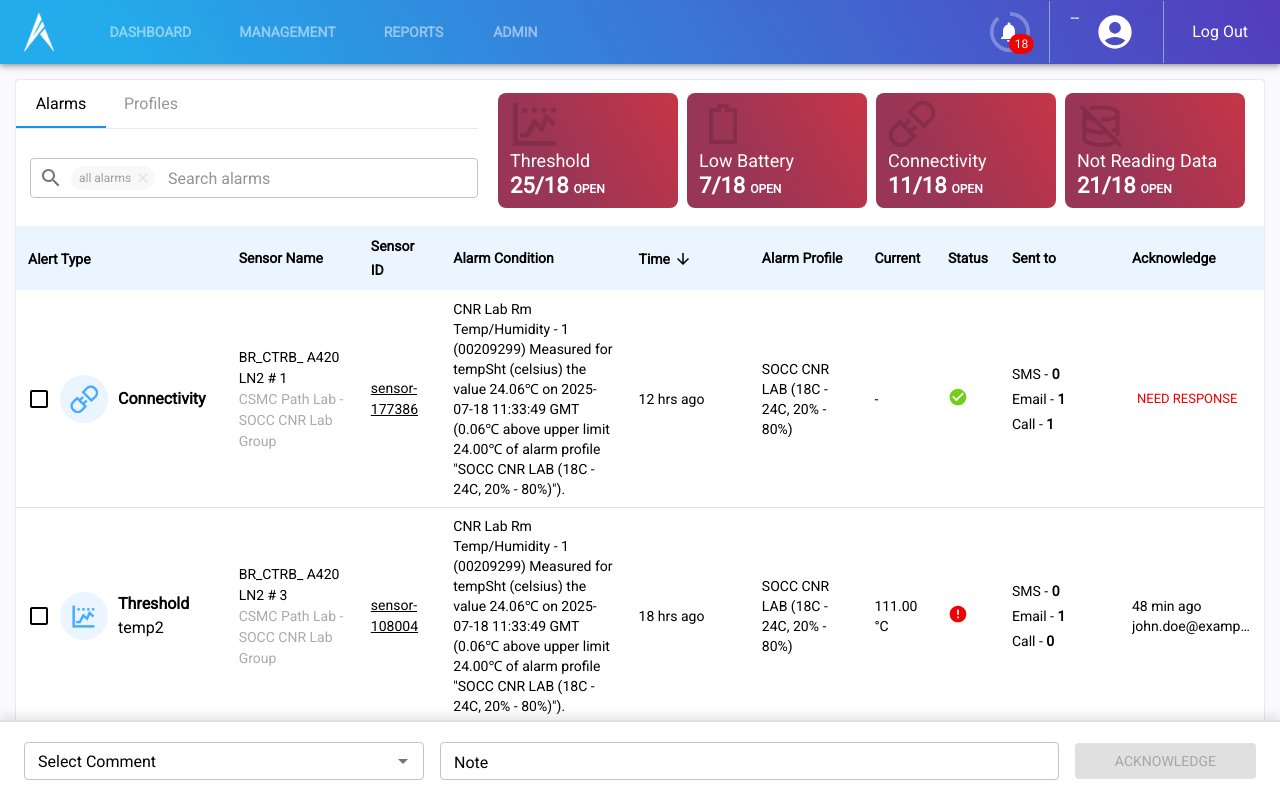
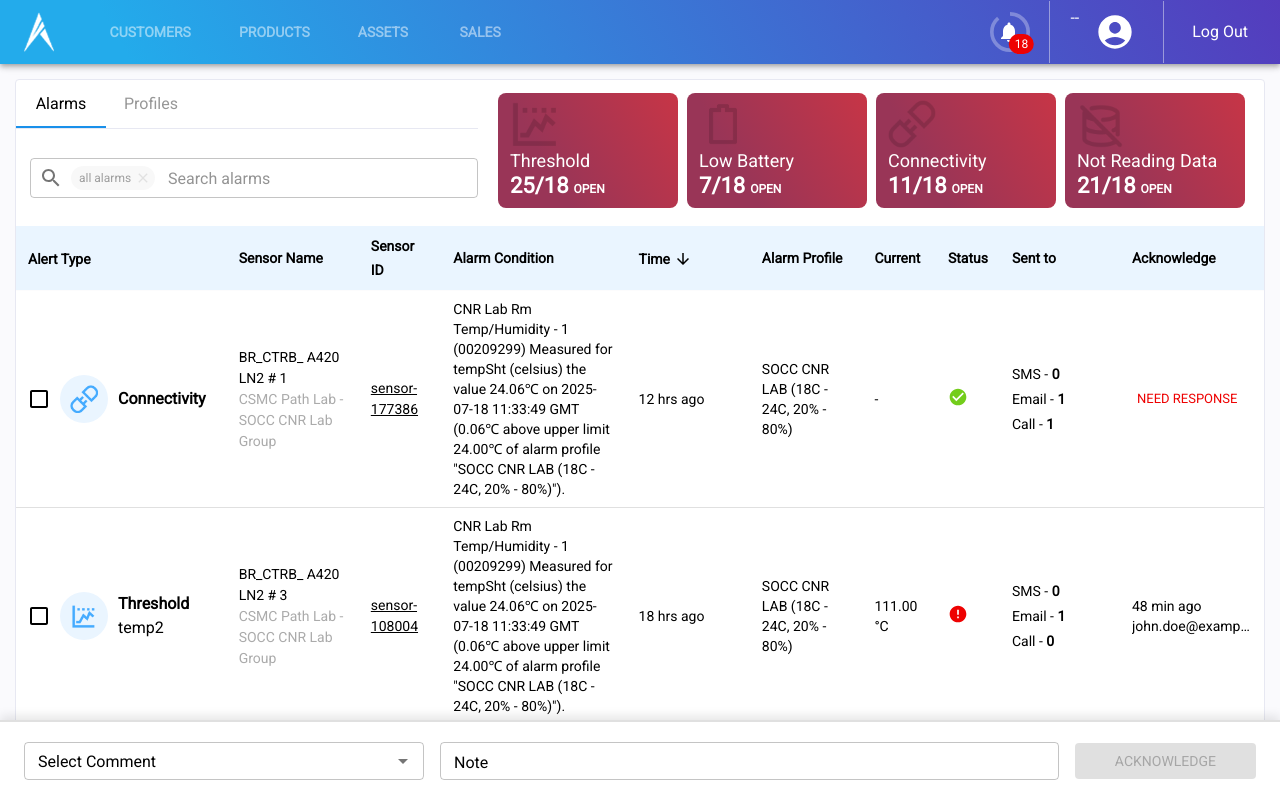
Before and after one commit to Aginova-gpt/crm-ai-frontend, a Next.js app: page /alarms in a window 1280 px wide. Shown: the top 798 px of the page. Built offline with nearby package versions, Linux system fonts and the light colour scheme; a web font is replaced by a local one.

Commit message:
Test push, Changed the Title of the page

```diff
--- a/package.json
+++ b/package.json
@@ -17,7 +17,7 @@
     "@mui/x-charts": "^8.5.1",
     "@tanstack/react-query": "^5.76.1",
     "@tanstack/react-query-devtools": "^5.17.19",
-    "next": "15.1.5",
+    "next": "^15.5.2",
     "next-themes": "^0.4.4",
     "openai": "^5.3.0",
     "react": "^18.3.1",
--- a/src/app/layout.tsx
+++ b/src/app/layout.tsx
@@ -19,7 +19,7 @@ const geistMono = Geist_Mono({
 });
 
 export const metadata: Metadata = {
-  title: "Sentinel Next",
+  title: "Aginova CRM",
   description: "Generated by create next app",
 };
 
--- a/src/app/page.tsx
+++ b/src/app/page.tsx
@@ -1,5 +1,5 @@
 "use client"
 export default function HomePage() {
   console.log('Backend URL:', process.env.NEXT_PUBLIC_BACKEND_URL);
-  return <h1>Welcome to Sentinel Next!</h1>;
+  return <h1>Welcome to Aginova CRM!</h1>;
 }
--- a/src/components/Navbar.tsx
+++ b/src/components/Navbar.tsx
@@ -91,10 +91,10 @@ export default function Navbar({}: NavbarProps) {
   };
 
   const getSelectedMenu = () => {
-    if (pathname.startsWith("/dashboard")) return "Dashboard";
-    if (pathname.startsWith("/management")) return "Management";
-    if (pathname.startsWith("/reports")) return "Reports";
-    if (pathname.startsWith("/admin")) return "Admin";
+    if (pathname.startsWith("/dashboard")) return "Customers";
+    if (pathname.startsWith("/management")) return "Products";
+    if (pathname.startsWith("/reports")) return "Assets";
+    if (pathname.startsWith("/admin")) return "Sales";
     if (pathname.startsWith("/alarms")) return "alarms";
     return "";
   };
@@ -166,13 +166,13 @@ export default function Navbar({}: NavbarProps) {
         {/* Center: Nav Links (hidden on small screens) */}
         <Box sx={{ display: { xs: "none", md: "flex", flexGrow: 1 } }}>
           <Box sx={{ mx: 3 }} />
-          {menuLink("Dashboard", "/dashboard")}
+          {menuLink("Customers", "/dashboard")}
           <Box sx={{ mx: 2 }} />
-          {menuLink("Management", "/management?section=1")}
+          {menuLink("Products", "/management?section=1")}
           <Box sx={{ mx: 2 }} />
-          {menuLink("Reports", "/reports")}
+          {menuLink("Assets", "/reports")}
           <Box sx={{ mx: 2 }} />
-          {menuLink("Admin", "/admin")}
+          {menuLink("Sales", "/admin")}
         </Box>
 
         {/* Right: User Info (hidden on small screens) */}
@@ -337,16 +337,16 @@ export default function Navbar({}: NavbarProps) {
         <Box sx={{ width: 250 }} role="presentation" onClick={toggleDrawer}>
           <List>
             <ListItem component={Link} href="/">
-              <ListItemText primary="Dashboard" />
+              <ListItemText primary="Customers" />
             </ListItem>
             <ListItem component={Link} href="/management?section=1">
-              <ListItemText primary="Management" />
+              <ListItemText primary="Products" />
             </ListItem>
             <ListItem component={Link} href="/alarms?section=0">
-              <ListItemText primary="Alarms" />
+              <ListItemText primary="Assets" />
             </ListItem>
             <ListItem component={Link} href="/reports">
-              <ListItemText primary="Reports" />
+              <ListItemText primary="Sales" />
             </ListItem>
             <ListItem component={Link} href="/admin">
               <ListItemText primary="Admin" />
```
Also changed, not shown: 2 other files (tests, documents, lock files or other folders).
